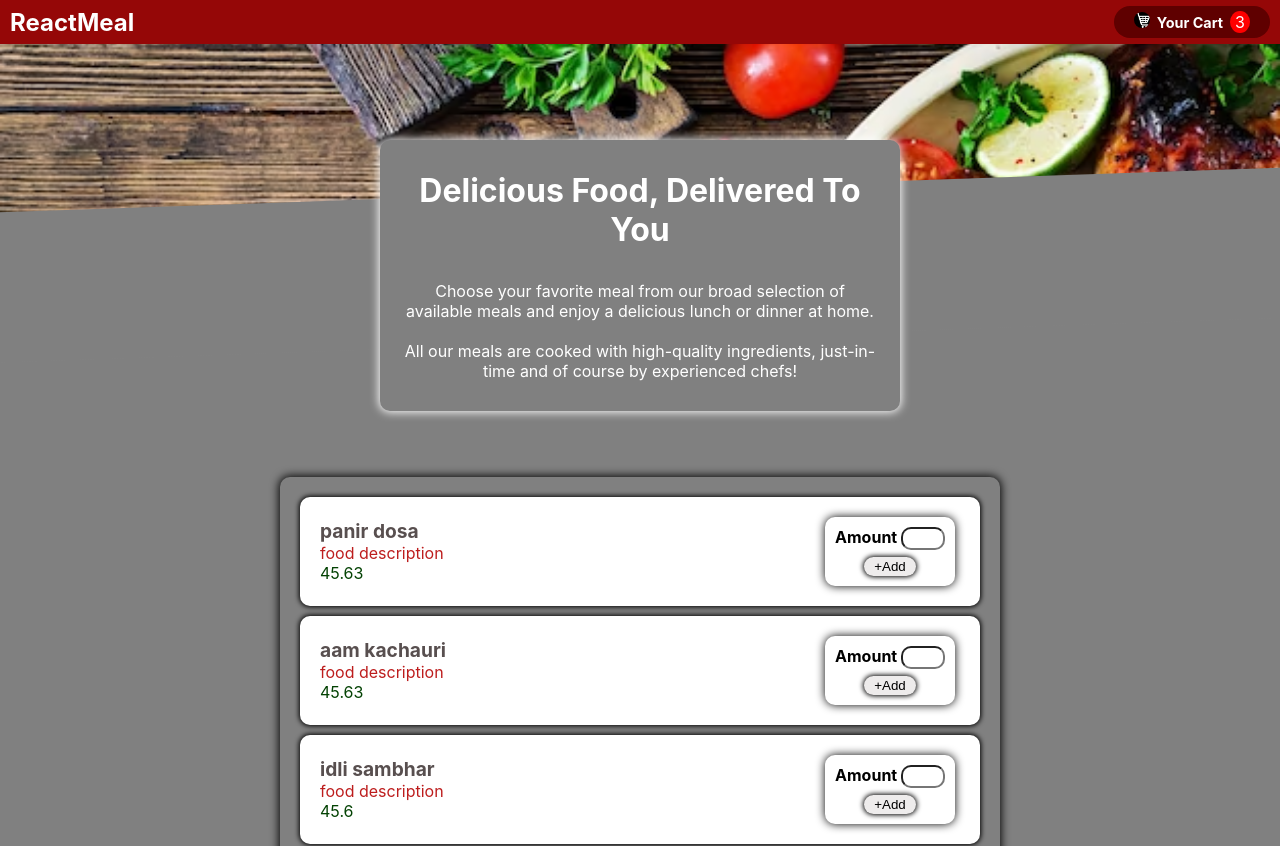
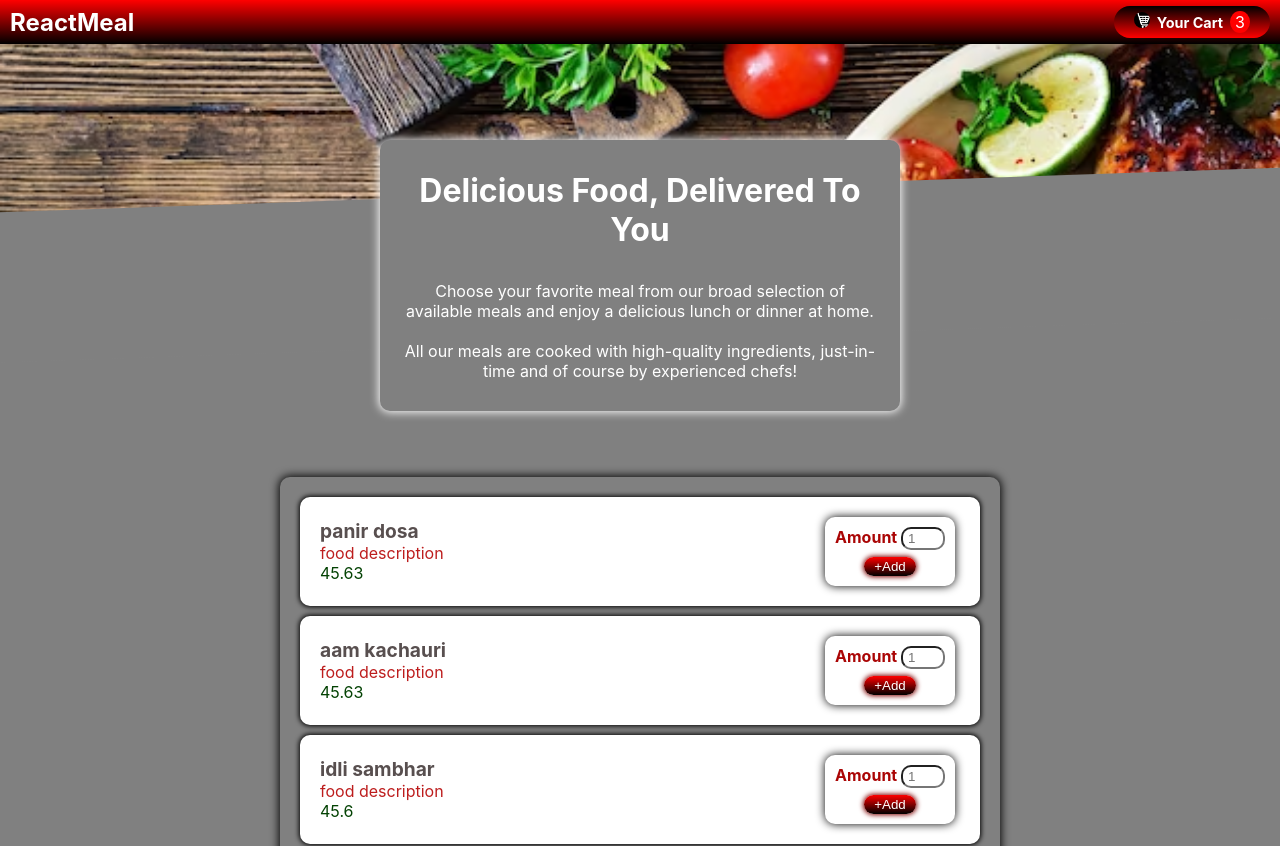
Before and after one commit to i-m-rishabh/my-restaurant-app-react, a React (Create React App) app: page / in a window 1280 px wide. Shown: the top 846 px of the page. Built offline with nearby package versions, Linux system fonts and the light colour scheme.

Commit message:
changed color styles of whole website

```diff
--- a/src/components/Cart/cart.module.css
+++ b/src/components/Cart/cart.module.css
@@ -7,7 +7,8 @@
     align-items: center;
     padding: 5px 20px;
     border-radius: 20px;
-    background-color: rgb(95, 0, 0);
+    /* background-color: rgb(95, 0, 0); */
+    background: linear-gradient(black,red)
 }
 .logo{
 
--- a/src/components/Cart/itemCart.module.css
+++ b/src/components/Cart/itemCart.module.css
@@ -17,7 +17,9 @@
     position: absolute;
     top:200px;
     width: 60vw;
-    background-color:white;
+    /* background-color:white; */
+    background: radial-gradient(red,black);
+    color: white;
     box-shadow: 0px 0px 5px 1px white;
     border-radius: 10px;
 }
--- a/src/components/Layout/header.module.css
+++ b/src/components/Layout/header.module.css
@@ -21,7 +21,8 @@
 .nav{
     box-sizing: border-box;
     width: 100%;
-    background-color: rgb(149, 7, 7);
+    /* background-color: rgb(149, 7, 7); */
+    background: linear-gradient(red,black);
     display: flex;
     align-items: center;
     justify-content: space-between;
--- a/src/components/Meals/Form.js
+++ b/src/components/Meals/Form.js
@@ -12,7 +12,7 @@ const Form = (props) => {
         <div className={classes.form}>
             <div className={classes.amount}>
             <label htmlFor="amount">Amount </label>
-            <input type="number" name="amount" id="amount" />
+            <input type="number" name="amount" id="amount" placeholder='1'/>
             </div>
             <div className={classes.button}>
             <button type="submit" onClick={handleClick}>+Add</button>
--- a/src/components/Meals/form.module.css
+++ b/src/components/Meals/form.module.css
@@ -14,6 +14,7 @@
 
 .amount{
     margin-bottom: 5px;
+    color: rgb(170, 5, 5);
 }
 .form input{
     width: 30px;
@@ -24,9 +25,11 @@
     /* background-color: white; */
 }
 .form button{
-    background-color: rgb(238, 236, 236);
+    /* background-color: rgb(238, 236, 236); */
+    background: linear-gradient(red,black);
+    color: white;
     border: 5px;
     border-radius: 10px;
     padding: 2px 10px;
-    box-shadow: 0px 0px 5px 1px black;
+    box-shadow: 0px 0px 5px 1px rgb(130, 4, 4);
 }
```
